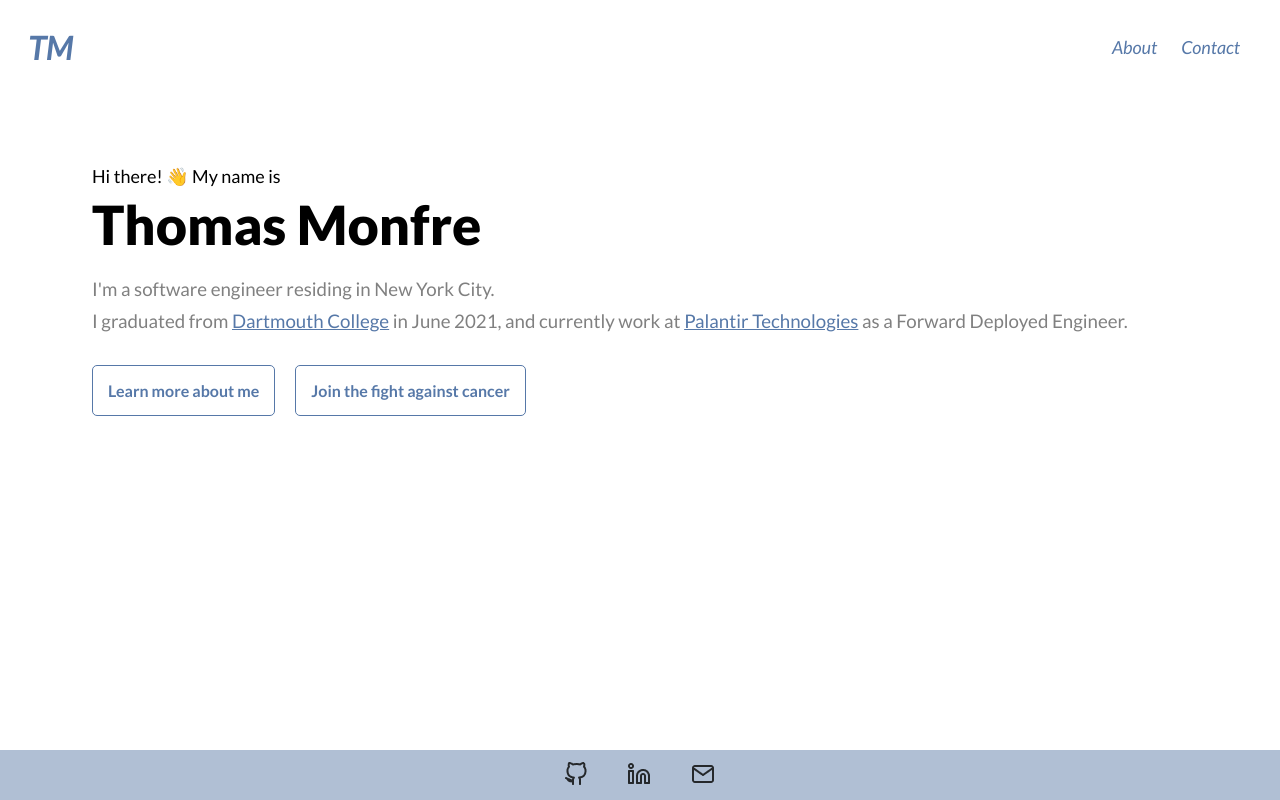
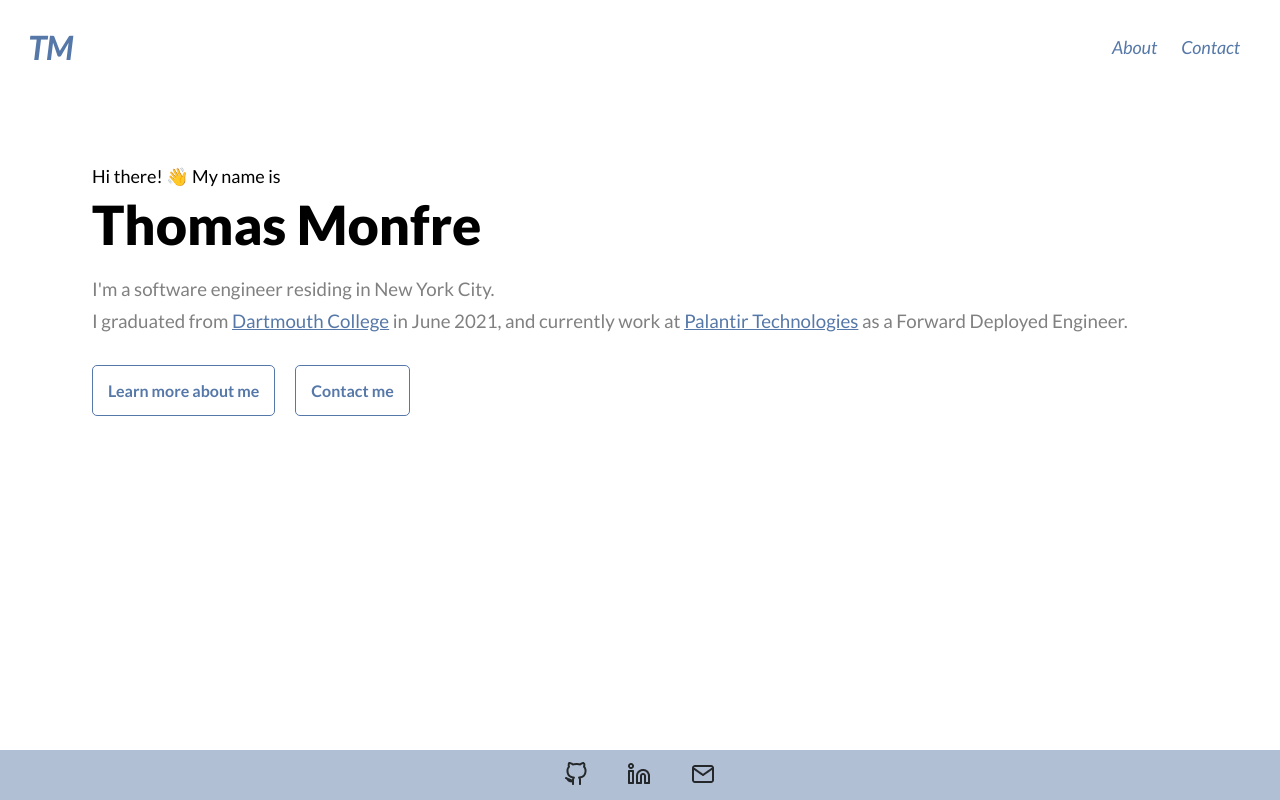
Before and after one commit to tmonfre/personal-website, a React app: page / in a window 1280 px wide. Built offline with nearby package versions, Linux system fonts and the light colour scheme.

Commit message:
chore: minor link text changes

```diff
--- a/src/routes/contact/index.tsx
+++ b/src/routes/contact/index.tsx
@@ -11,8 +11,8 @@ const Contact = (): JSX.Element => (
         I&apos;ll try my best to get back to you quickly.
       </p>
       <div className="button-container">
-        <a href="mailto:tmonfre1@gmail.com" target="_blank" rel="noreferrer">Get in touch</a>
-        <a href="https://www.linkedin.com/in/thomas-monfre" target="_blank" rel="noreferrer">Connect with me</a>
+        <a href="mailto:tmonfre1@gmail.com" target="_blank" rel="noreferrer">Send an email</a>
+        <a href="https://www.linkedin.com/in/thomas-monfre" target="_blank" rel="noreferrer">Connect on LinkedIn</a>
       </div>
     </div>
   </FadeLoad>
--- a/src/routes/home/index.tsx
+++ b/src/routes/home/index.tsx
@@ -28,7 +28,8 @@ const Home = (): JSX.Element => (
         </div>
         <div className="button-container">
           <Link to={PageRoutes.About}>Learn more about me</Link>
-          <Link to={PageRoutes.Cancer}>Join the fight against cancer</Link>
+          <Link to={PageRoutes.Contact}>Contact me</Link>
+          {/* <Link to={PageRoutes.Cancer}>Join the fight against cancer</Link> */}
         </div>
       </div>
     </div>
```
